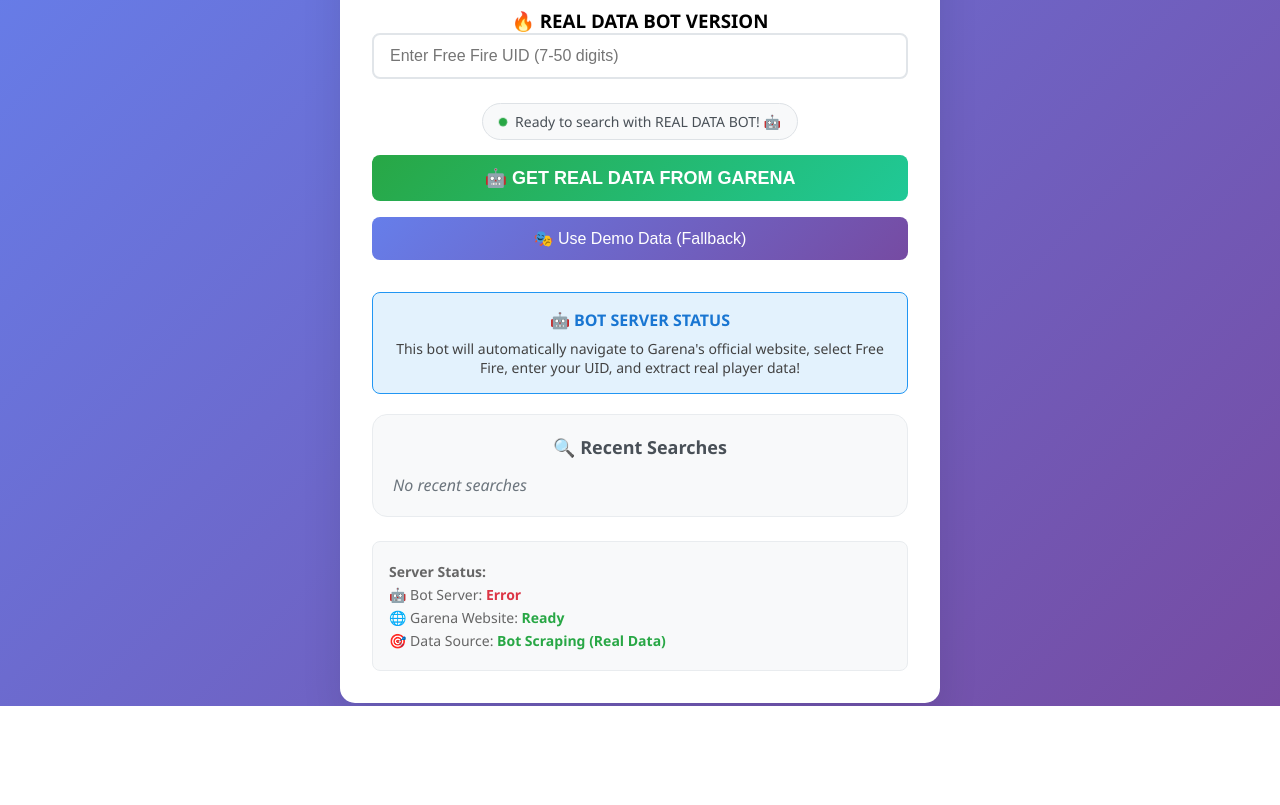
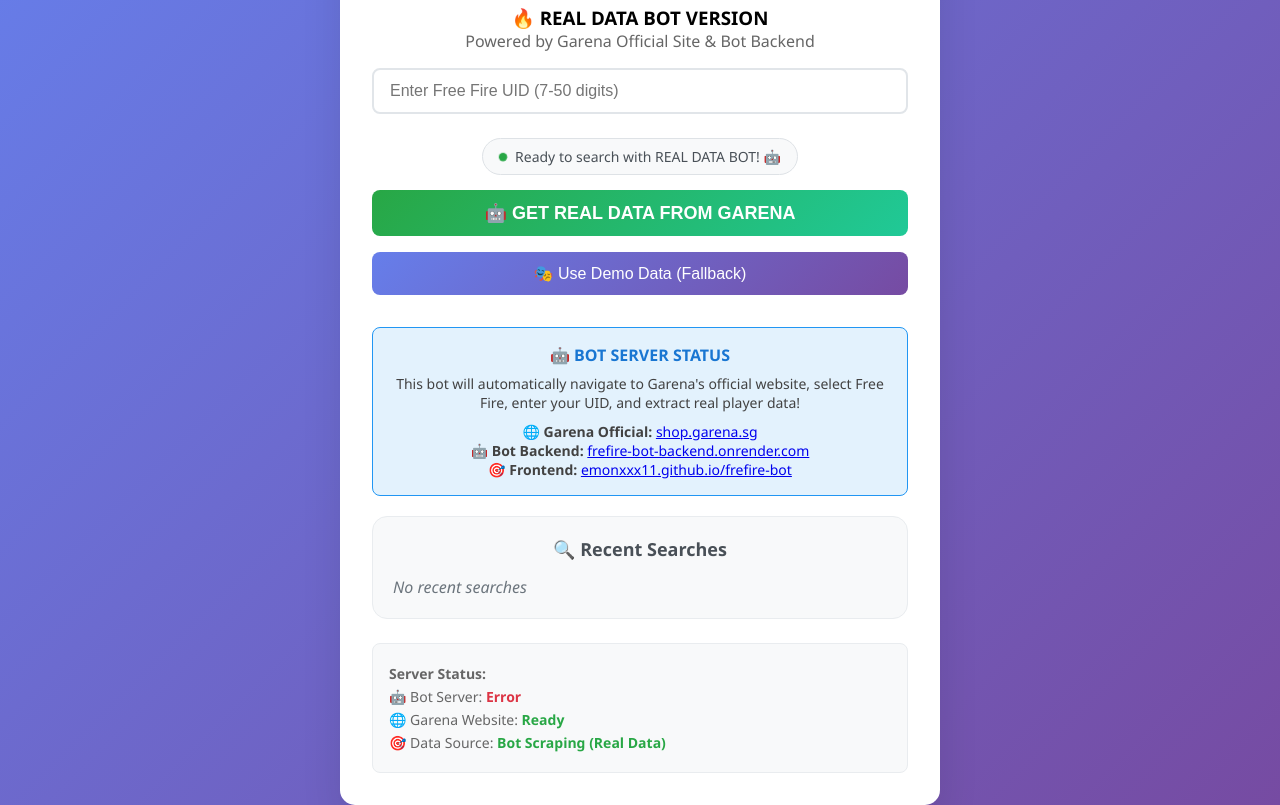
Before and after one commit to emonxxx11/frefire-bot, a plain HTML site: page index.html in a window 1280 px wide. Shown: the part 94-899 px from the top of the page. Before the commit the page ends 800 px from the top, so only its background shows below. Drawn offline with Linux system fonts and the light colour scheme; no server answers.

Commit message:
Update index.html

```diff
--- a/index.html
+++ b/index.html
@@ -451,6 +451,7 @@
     <div class="container">
         <h1>🎮 Free Fire Player Lookup</h1>
         <h3>🔥 REAL DATA BOT VERSION</h3>
+        <p style="color: #666; margin-bottom: 1rem;">Powered by Garena Official Site & Bot Backend</p>
 
         <div class="input-group">
             <input type="text" id="uidInput" placeholder="Enter Free Fire UID (7-50 digits)" maxlength="50">
@@ -471,6 +472,11 @@
         <div class="bot-status">
             <h4>🤖 BOT SERVER STATUS</h4>
             <p>This bot will automatically navigate to Garena's official website, select Free Fire, enter your UID, and extract real player data!</p>
+            <div style="margin-top: 10px; font-size: 12px; color: #666;">
+                <p><strong>🌐 Garena Official:</strong> <a href="https://shop.garena.sg/" target="_blank">shop.garena.sg</a></p>
+                <p><strong>🤖 Bot Backend:</strong> <a href="https://frefire-bot-backend.onrender.com" target="_blank">frefire-bot-backend.onrender.com</a></p>
+                <p><strong>🎯 Frontend:</strong> <a href="https://emonxxx11.github.io/frefire-bot/" target="_blank">emonxxx11.github.io/frefire-bot</a></p>
+            </div>
         </div>
 
         <div class="search-history">
@@ -490,7 +496,7 @@
         // Bot Server Configuration
         const BOT_SERVER = {
             // Use deployed bot server, fallback to localhost for development
-            BASE_URL: window.location.hostname === 'localhost' ? 'http://localhost:3001' : 'https://your-bot-server.onrender.com',
+            BASE_URL: window.location.hostname === 'localhost' ? 'http://localhost:3001' : 'https://frefire-bot-backend.onrender.com',
             ENDPOINTS: {
                 SCRAPE: '/api/bot/scrape',
                 HEALTH: '/api/bot/health'
```
